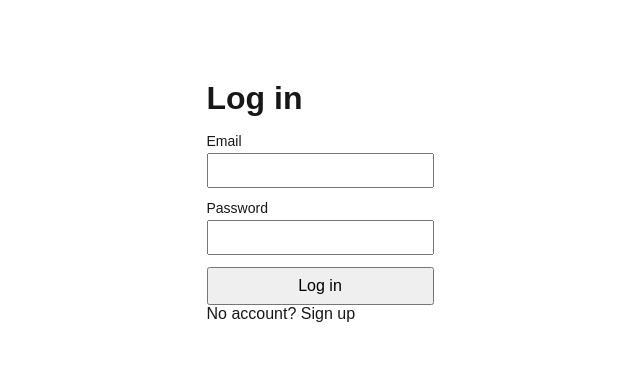
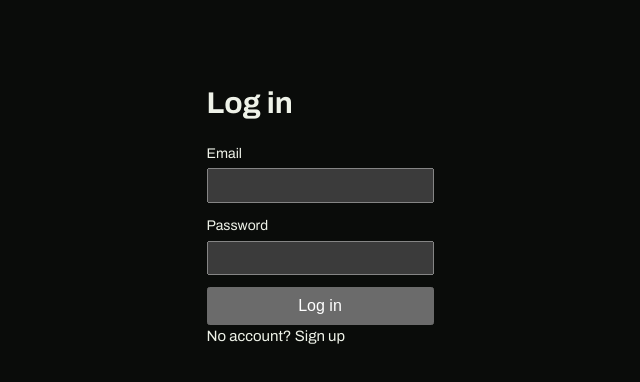
Before and after one commit to katiarevneac/saldovio, a Next.js app in the folder web/: page /login in a window 1280 px wide. Shown: the top 382 px of the page, without its empty margins (320-960 px from the left). Built offline with nearby package versions, Linux system fonts and the light colour scheme.

Commit message:
feat: add dark/lime design tokens, Archivo font, and shared card/tabularNums utilities

```diff
--- a/web/app/globals.css
+++ b/web/app/globals.css
@@ -1,17 +1,36 @@
 :root {
-  --background: #ffffff;
-  --foreground: #171717;
-}
+  --color-background: #0a0c0a;
+  --color-surface: #141813;
+  --color-border: #2a2f28;
+  --color-text-primary: #eef2e8;
+  --color-text-secondary: #a9b3a3;
+  --color-text-tertiary: #9aa394;
 
-@media (prefers-color-scheme: dark) {
-  :root {
-    --background: #0a0a0a;
-    --foreground: #ededed;
-  }
+  --color-accent: #c9f562;
+  --color-accent-on: #0a0c0a;
+  --color-accent-tint-bg: #1d2a12;
+  --color-accent-tint-border: #3d5a1c;
+
+  --color-expense-tint-bg: #2b1a16;
+  --color-expense-tint-icon: #f08b6d;
+
+  --color-verdict-yes: #c9f562;
+  --color-verdict-tight: #f0b34d;
+  --color-verdict-no: #f0715a;
+
+  --radius-card: 16px;
+  --radius-control: 12px;
+  --radius-pill: 999px;
+
+  --space-card-padding: 20px;
+  --space-gap: 14px;
+
+  --font-mono: ui-monospace, "SFMono-Regular", Menlo, Consolas, monospace;
 }
 
 html {
   height: 100%;
+  color-scheme: dark;
 }
 
 html,
@@ -24,9 +43,11 @@ body {
   min-height: 100%;
   display: flex;
   flex-direction: column;
-  color: var(--foreground);
-  background: var(--background);
-  font-family: Arial, Helvetica, sans-serif;
+  color: var(--color-text-primary);
+  background: var(--color-background);
+  font-family: var(--font-archivo), Arial, Helvetica, sans-serif;
+  font-size: 15px;
+  line-height: 1.55;
   -webkit-font-smoothing: antialiased;
   -moz-osx-font-smoothing: grayscale;
 }
@@ -42,8 +63,13 @@ a {
   text-decoration: none;
 }
 
-@media (prefers-color-scheme: dark) {
-  html {
-    color-scheme: dark;
-  }
+.card {
+  background: var(--color-surface);
+  border: 1px solid var(--color-border);
+  border-radius: var(--radius-card);
+  padding: var(--space-card-padding);
 }
+
+.tabularNums {
+  font-variant-numeric: tabular-nums;
+}
--- a/web/app/layout.tsx
+++ b/web/app/layout.tsx
@@ -1,14 +1,9 @@
 import type { Metadata } from "next";
-import { Geist, Geist_Mono } from "next/font/google";
+import { Archivo } from "next/font/google";
 import "./globals.css";
 
-const geistSans = Geist({
-  variable: "--font-geist-sans",
-  subsets: ["latin"],
-});
-
-const geistMono = Geist_Mono({
-  variable: "--font-geist-mono",
+const archivo = Archivo({
+  variable: "--font-archivo",
   subsets: ["latin"],
 });
 
@@ -17,9 +12,12 @@ export const metadata: Metadata = {
   description: "Personal finance decision assistant",
 };
 
-export default function RootLayout({ children }: LayoutProps<"/">) {
+export default function RootLayout({
+  children,
+  params,
+}: LayoutProps<"/">) {
   return (
-    <html lang="en" className={`${geistSans.variable} ${geistMono.variable}`}>
+    <html lang="en" className={archivo.variable}>
       <body>{children}</body>
     </html>
   );
```
Also changed, not shown: 1 other file (tests, documents, lock files or other folders).
